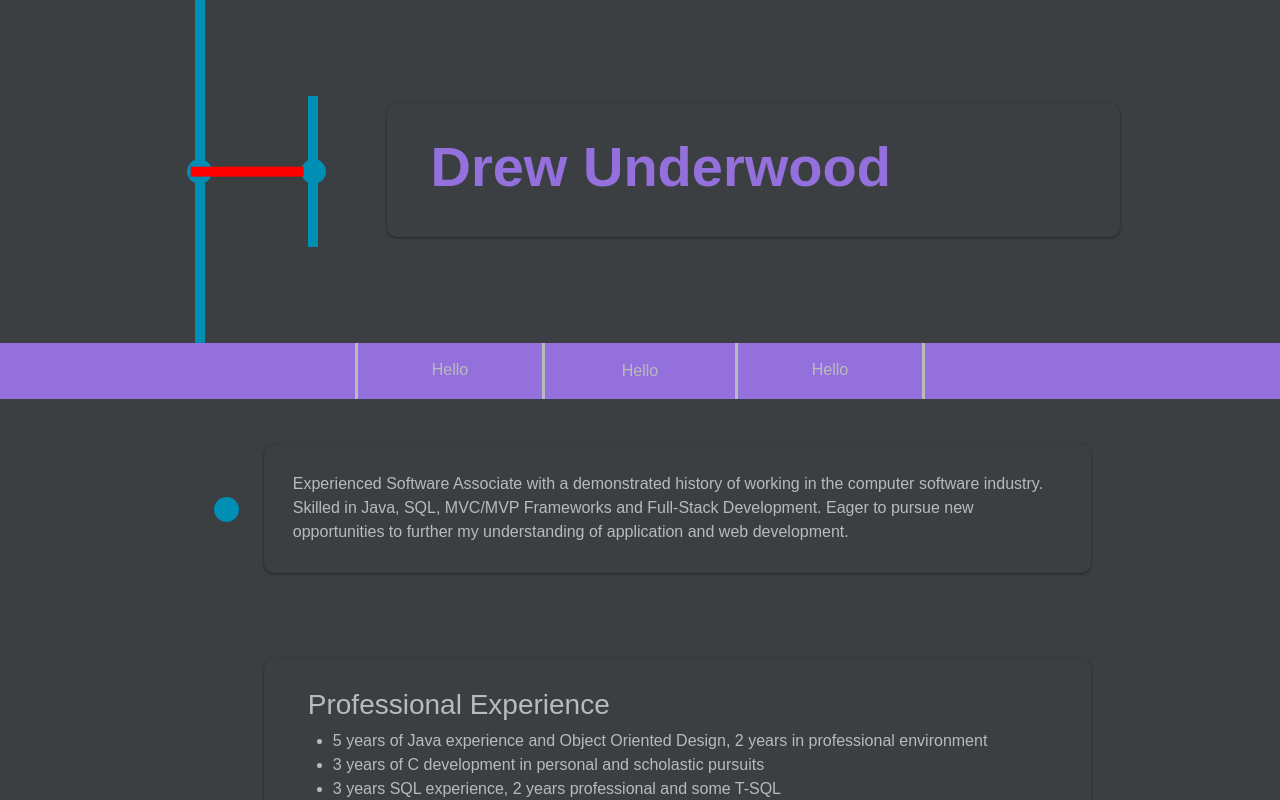
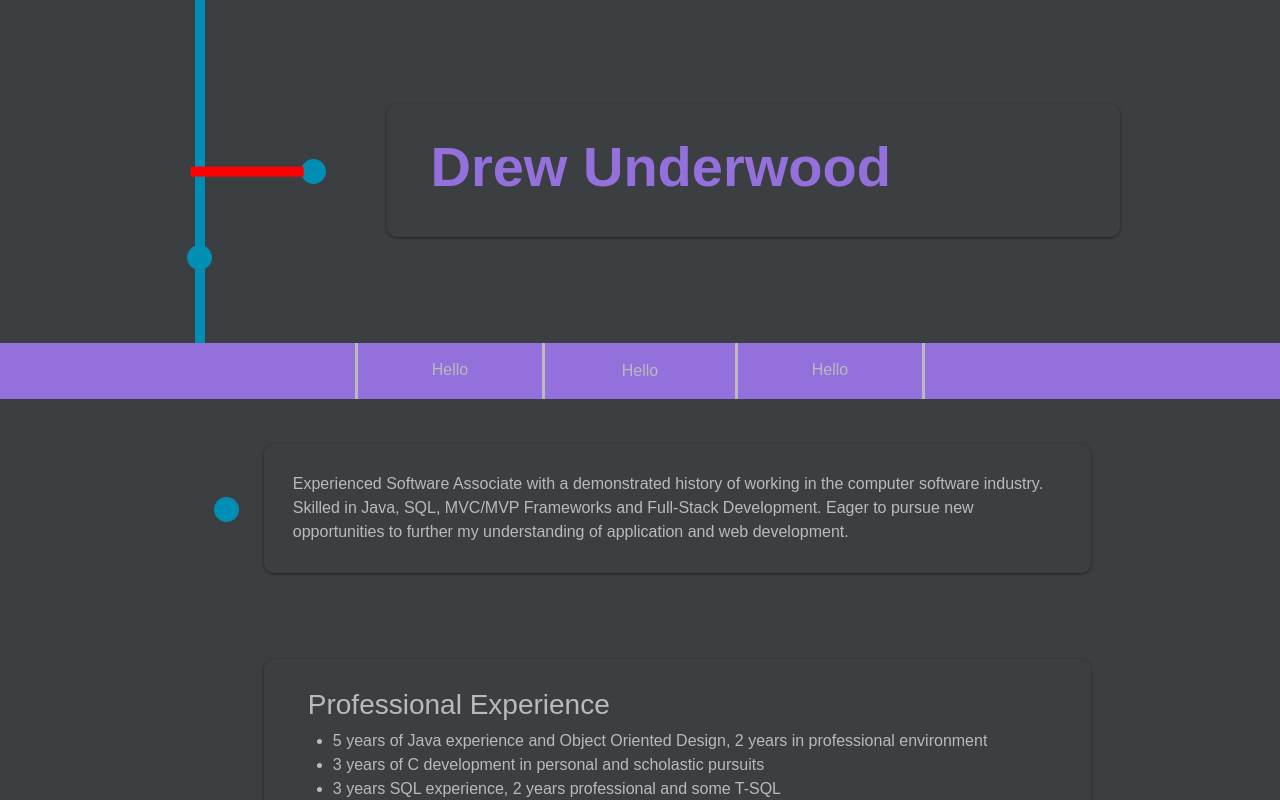
Before and after one commit to Drewzillawood/drew.uwood.net, an Angular app: page / in a window 1280 px wide. Shown: the top 800 px of the page. Built offline with nearby package versions, Linux system fonts and the light colour scheme.

Commit message:
Added directives to shift dot positioning

```diff
--- a/src/app/shared/dot/dot.component.scss
+++ b/src/app/shared/dot/dot.component.scss
@@ -6,8 +6,6 @@
   display: inline-block;
   margin: auto;
   position: absolute;
-  top: 0;
   left: 0;
   right: 0;
-  bottom: 0;
 }
--- a/src/app/shared/dot/dot.component.ts
+++ b/src/app/shared/dot/dot.component.ts
@@ -1,4 +1,4 @@
-import {Component, ElementRef, OnInit} from '@angular/core';
+import {Component, ElementRef, HostBinding, OnInit} from '@angular/core';
 
 @Component({
   selector: 'app-dot',
@@ -7,9 +7,15 @@ import {Component, ElementRef, OnInit} from '@angular/core';
 })
 export class DotComponent implements OnInit {
 
-  constructor(public elRef: ElementRef) { }
+  @HostBinding('style.top.%') top: number;
+  @HostBinding('style.bottom.%') bottom: number;
+
+  constructor(public elRef: ElementRef) {
+
+  }
 
   ngOnInit(): void {
+    this.top = 50;
+    this.bottom = 50;
   }
-
 }
--- /dev/null
+++ b/src/app/shared/dot/shift-down.directive.ts
@@ -0,0 +1,15 @@
+import {Directive, HostBinding, Input} from '@angular/core';
+
+@Directive({
+  selector: '[down]'
+})
+export class ShiftDownDirective {
+
+  @HostBinding('style.top.%') top: number;
+  @HostBinding('style.bottom.%') bottom: number;
+
+  @Input() set down(y: number) {
+    this.top = 50 + y;
+    this.bottom = 50 - y;
+  }
+}
--- /dev/null
+++ b/src/app/shared/dot/shift-up.directive.ts
@@ -0,0 +1,15 @@
+import {Directive, HostBinding, Input, OnInit} from '@angular/core';
+
+@Directive({
+  selector: '[up]'
+})
+export class ShiftUpDirective {
+
+  @HostBinding('style.top.%') top: number;
+  @HostBinding('style.bottom.%') bottom: number;
+
+  @Input() set up(y: number) {
+    this.top = 50 - y;
+    this.bottom = 50 + y;
+  }
+}
--- a/src/app/super-header/super-header.component.html
+++ b/src/app/super-header/super-header.component.html
@@ -5,14 +5,16 @@
 <div class="container">
   <div class="row">
     <div class="col-sm-1">
-      <app-dot #start></app-dot>
+      <app-dot
+        [down]="25"
+        #start
+      ></app-dot>
       <app-line></app-line>
     </div>
     <div class="col-sm-11 detail">
       <div class="row">
         <div class="col-sm-2">
           <app-dot #end></app-dot>
-          <app-line></app-line>
         </div>
         <div class="col-sm-10">
           <div class="row section-content">
```
Also changed, not shown: src/app/shared/shared.module.ts (+8 -2 lines).
